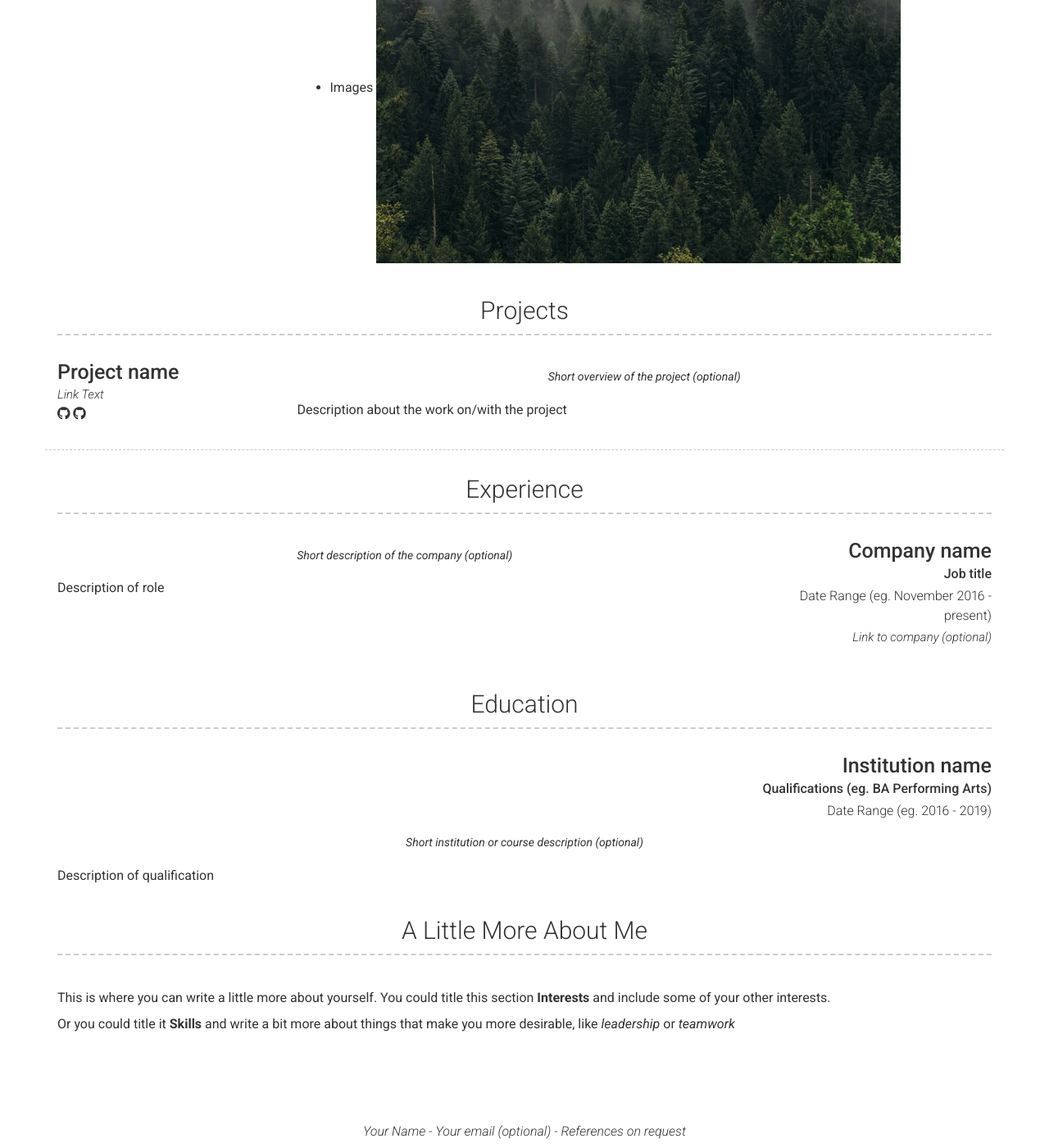
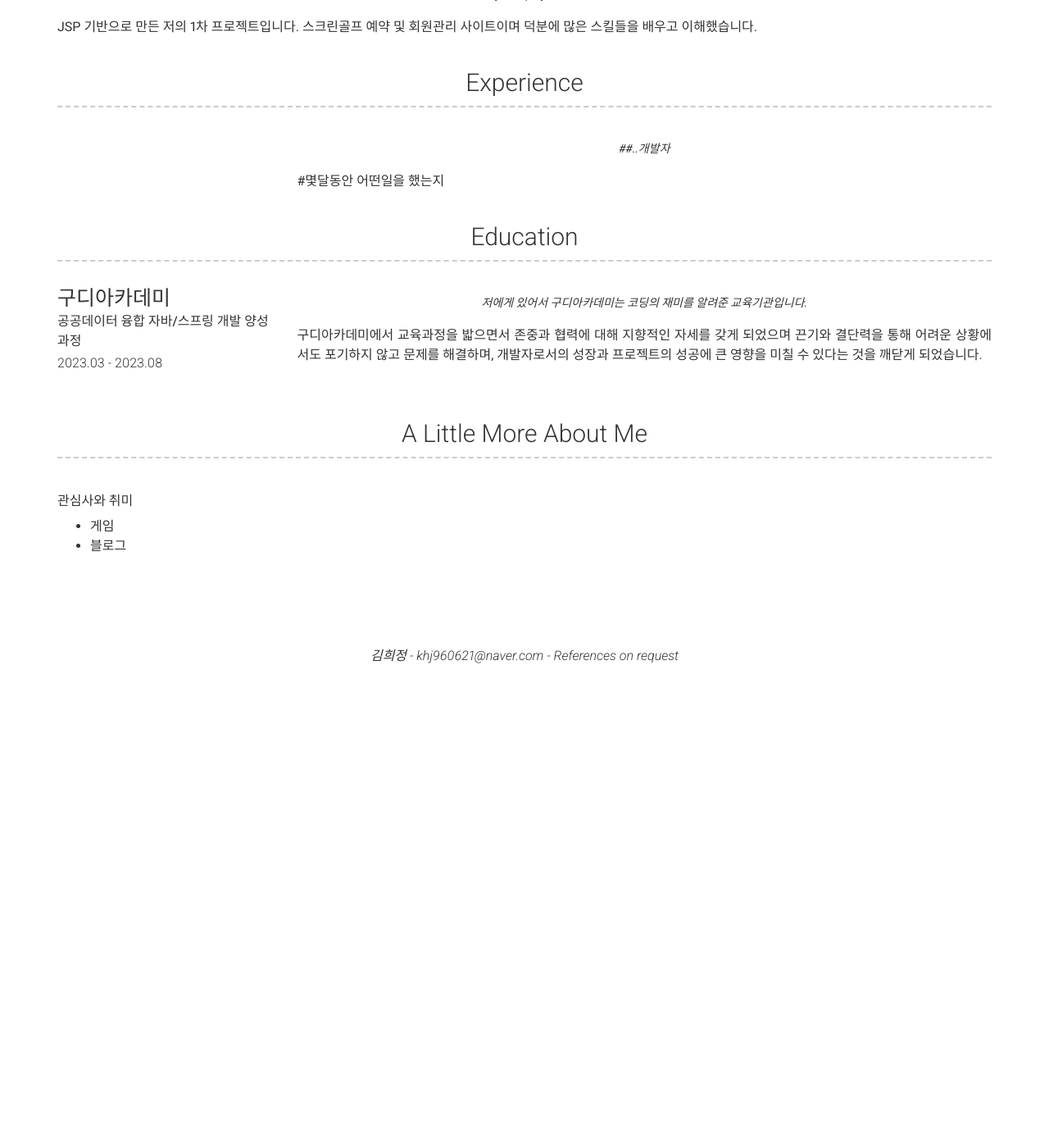
Before and after one commit to hj0621/hj0621.github.io, a Jekyll site: the page built from index.md, in a window 1280 px wide and 1400 px high, scrolled down 738 px. Shown: the whole window at 82% size. Built offline with Jekyll 4.4.1, drawn with Linux system fonts in a browser that asks for light colours; nearby versions of some CDN libraries; after the commit the page ends 1558 px from its top, so only the background shows below that; some of the changed text lies outside the part shown.

Commit message:
Update _config.yml

```diff
--- a/_config.yml
+++ b/_config.yml
@@ -6,33 +6,18 @@ repository: Git repository where your resume will be hosted, only required if yo
 version: 2
 
 # Personal info
-name: Your Name
-title: Your job title
-email: Your email (optional)
-# email_title: Email (Email title override)
-phone: Your phone number (optional)
-# phone_title: Phone (Phone title override)
-website: Your website (eg. https://google.com)(optional)
-# website_title: Web (Website title override)
+name: 김희정
+title: 성장하는 백엔드 개발자
+email: khj960621@naver.com
+website: www.github.com/hj0621
 
 # Dark Mode (true/false/never)
 darkmode: false
 
 # Social links
-twitter_username: jekyllrb
-github_username:  jekyll
-stackoverflow_username: "00000001"
-dribbble_username: jekyll
-facebook_username: jekyll
-flickr_username: jekyll
-instagram_username: jekyll
-linkedin_username: jekyll
-xing_username: jekyll
-pinterest_username: jekyll
-youtube_username: jekyll
-orcid_username: 0000-0000-0000-0000
-googlescholar_username: D847cGsAAAAJ
-
+github_username:  hj0621
+instagram_username: iloveh2_
+blog_username: glow_jung
 # Additional icon links
 additional_links:
 - title: Link name
@@ -49,67 +34,62 @@ additional_links:
 # google_analytics: "UA-00000000-0"
 
 # About Section
-# about_title: About Me (Use this to override about section title)
-about_profile_image: Directory of profile image (eg. images/profile.jpg)
+# about_title: About Me
+about_profile_image: images/me.jpg
 about_content: | # this will include new lines to allow paragraphs
-  Write an awesome description about yourself here, this supports markdown, so you can add [links](http://foobar.com) and highlight things <mark>like this</mark>.
-
-  You can even add paragraphs by using empty lines like this and add anything else [markdown](https://www.markdownguide.org/getting-started#what-is-markdown) supports such as
-    - Lists
-    - Tables
-    - <a href="google.com">Links</a>
-    - Images ![alt text](/images/landscape-trees.jpg "Trees")
+  안녕하세요, 저는 끈기와 결단력으로 성장하는 백엔드 개발자 김희정입니다.
 
 content:
   - title: Projects # Title for the section
     layout: list # Type of content section (list/text)
     content:
+      - layout: top-middle
+        title: 구디 스크린골프
+        link: github.com/codingwanee/HanaEZ-UP
+        # link_text: Project Website
+        additional_links:
+          - title:  sproogen/modern-resume-theme
+            icon: fab fa-github
+            url: github.com/sproogen/modern-resume-theme
+          # - title:  Github page for project (eg. sproogen/modern-resume-theme)
+          #   icon: fab fa-github
+          #   url: Link to project (eg. sproogen.github.io/modern-resume-theme)
+        quote: >
+          My first project.
+        description: | # this will include new lines to allow paragraphs
+          JSP 기반으로 만든 저의 1차 프로젝트입니다. 스크린골프 예약 및 회원관리 사이트이며 덕분에 많은 스킬들을 배우고 이해했습니다.
+  - title: Experience # Title for the section
+    layout: list # Type of content section (list/text)
+    content:
       - layout: left
-        border: weak  # Value of `weak` will display a weak border below this item. # Any
-                      # other value (or no value) means no border will be displayed
-        title: Project name
-        link: Link to project (eg. sproogen.github.io/modern-resume-theme)(optional)
-        link_text: Link Text
-        additional_links:
-          - title:  Github page for project (eg. sproogen/modern-resume-theme)
-            icon: fab fa-github
-            url: Link to project (eg. sproogen.github.io/modern-resume-theme)(optional)
-          - title:  Github page for project (eg. sproogen/modern-resume-theme)
-            icon: fab fa-github
-            url: Link to project (eg. sproogen.github.io/modern-resume-theme)(optional)
+        title: # 직장이름
+        link: #직장사이트
+        # link_text: boringcompany.com
+        sub_title: #..개발
+        caption: # November 2023 - Present
         quote: >
-          Short overview of the project (optional)
+          ##..개발자
         description: | # this will include new lines to allow paragraphs
-          Description about the work on/with the project
-  - title: Experience
-    layout: list
+            #몇달동안 어떤일을 했는지
+
+  - title: Education # Title for the section
+    layout: list # Type of content section (list/text)
     content:
-      - layout: right
-        title: Company name
-        sub_title: Job title
-        caption: Date Range (eg. November 2016 - present)
-        link: Link to company (optional)
+      - layout: left
+        title: 구디아카데미
+        caption: 2023.03 - 2023.08
+        sub_title: 공공데이터 융합 자바/스프링 개발 양성과정
         quote: >
-          Short description of the company (optional)
+          저에게 있어서 구디아카데미는 코딩의 재미를 알려준 교육기관입니다.
         description: | # this will include new lines to allow paragraphs
-          Description of role
-  - title: Education
-    layout: list
-    content:
-      - layout: top-right
-        title: Institution name
-        sub_title: Qualifications (eg. BA Performing Arts)
-        caption: Date Range (eg. 2016 - 2019)
-        quote: >
-          Short institution or course description (optional)
-        description: | # this will include new lines to allow paragraphs
-          Description of qualification
+          구디아카데미에서 교육과정을 밟으면서 존중과 협력에 대해 지향적인 자세를 갖게 되었으며 끈기와 결단력을 통해 어려운 상황에서도 포기하지 않고 문제를 해결하며, 개발자로서의 성장과 프로젝트의 성공에 큰 영향을 미칠 수 있다는 것을 깨닫게 되었습니다.
+
   - title: A Little More About Me
     layout: text
     content: | # this will include new lines to allow paragraphs
-      This is where you can write a little more about yourself. You could title this section **Interests** and include some of your other interests.
-
-      Or you could title it **Skills** and write a bit more about things that make you more desirable, like *leadership* or *teamwork*
+      관심사와 취미
+      - 게임
+      - 블로그
 
 # Footer
 footer_show_references: true
```
